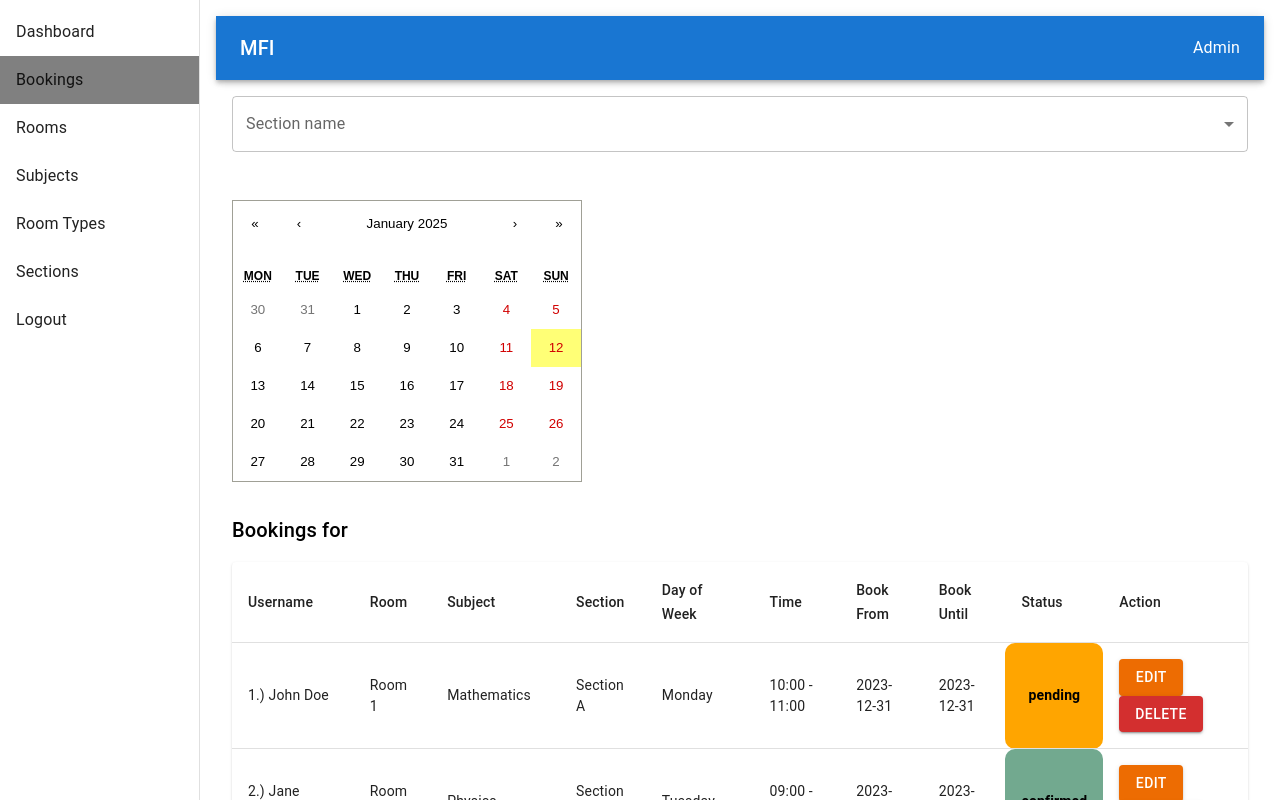
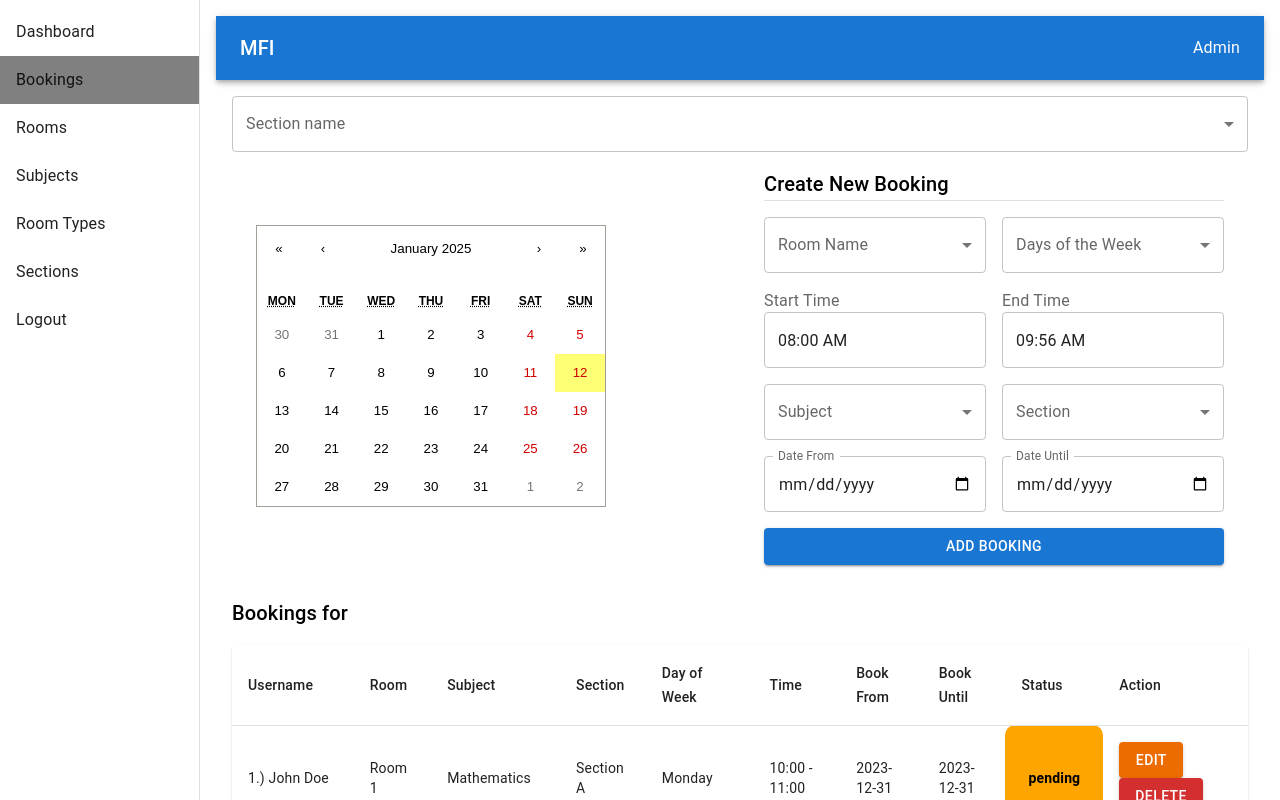
Before and after one commit to Adornadowilliam2/lay, a React (Vite) app: page / in a window 1280 px wide. Both pictures are taken after a click on the item "Bookings". Shown: the top 800 px of the page. Built offline with nearby package versions, Linux system fonts and the light colour scheme.

Commit message:
- fix the issue

```diff
--- a/src/pages/Home.jsx
+++ b/src/pages/Home.jsx
@@ -1108,9 +1108,219 @@ const [open, setOpen] = useState(false);
                     ? "space-evenly"
                     : "space-between",
                   flexWrap: isSmallScreen ? "wrap" : "nowrap",
+                  padding: 0,
+                  margin: 0,
                 }}
               >
-                <Calendar tileContent={tileContent} />
+                <Container>
+                  <Calendar tileContent={tileContent} />
+                </Container>
+                <Container sx={{ maxWidth: 400 }}>
+                  <Typography variant="h6">Create New Booking</Typography>
+                  <Divider sx={{ marginBottom: 2 }} />
+                  <Box component="form" onSubmit={handleAddBooking}>
+                    <Grid container spacing={2}>
+                      {/* Room Name Select */}
+                      <Grid item xs={6}>
+                        <FormControl fullWidth>
+                          <InputLabel id="room-select-label">
+                            Room Name
+                          </InputLabel>
+                          <Select
+                            labelId="room-select-label"
+                            name="roomId"
+                            value={newBooking.roomId}
+                            onChange={handleBookingChange}
+                            label="Room Name"
+                          >
+                            {rooms.map((room) => (
+                              <MenuItem key={room.id} value={room.id}>
+                                {room.room_name} (Capacity: {room.capacity})
+                              </MenuItem>
+                            ))}
+                          </Select>
+                          {warnings?.room_id ? (
+                            <FormHelperText error>
+                              {warnings.room_id}
+                            </FormHelperText>
+                          ) : null}
+                        </FormControl>
+                      </Grid>
+
+                      {/* Days of the Week */}
+                      <Grid item xs={6}>
+                        <FormControl fullWidth>
+                          <InputLabel id="days-select-label">
+                            Days of the Week
+                          </InputLabel>
+                          <Select
+                            labelId="days-select-label"
+                            name="daysOfWeek"
+                            multiple
+                            value={newBooking.daysOfWeek}
+                            onChange={handleDaySelection}
+                            renderValue={(selected) => selected.join(", ")}
+                          >
+                            {[
+                              "Monday",
+                              "Tuesday",
+                              "Wednesday",
+                              "Thursday",
+                              "Friday",
+                              "Saturday",
+                              "Sunday",
+                            ].map((day) => (
+                              <MenuItem key={day} value={day}>
+                                <Checkbox
+                                  checked={newBooking.daysOfWeek.includes(day)}
+                                />
+                                {day}
+                              </MenuItem>
+                            ))}
+                          </Select>
+                          {warnings?.day_of_week ? (
+                            <FormHelperText error>
+                              {warnings.day_of_week}
+                            </FormHelperText>
+                          ) : null}
+                        </FormControl>
+                      </Grid>
+
+                      {/* Start Time */}
+                      <Grid item xs={6}>
+                        <InputLabel>Start Time</InputLabel>
+                        <LocalizationProvider dateAdapter={AdapterDayjs}>
+                          <MobileTimePicker
+                            value={newBooking.startTime}
+                            onChange={handleStartTimeChange}
+                          />
+                        </LocalizationProvider>
+                        {warnings?.start_time ? (
+                          <FormHelperText error>
+                            {warnings.start_time}
+                          </FormHelperText>
+                        ) : null}
+                      </Grid>
+
+                      {/* End Time */}
+                      <Grid item xs={6}>
+                        <InputLabel>End Time</InputLabel>
+                        <LocalizationProvider dateAdapter={AdapterDayjs}>
+                          <MobileTimePicker
+                            value={newBooking.endTime}
+                            onChange={handleEndTimeChange}
+                          />
+                        </LocalizationProvider>
+                        {warnings?.end_time ? (
+                          <FormHelperText error>
+                            {warnings.end_time}
+                          </FormHelperText>
+                        ) : null}
+                      </Grid>
+
+                      {/* Subject Select */}
+                      <Grid item xs={6}>
+                        <FormControl fullWidth>
+                          <InputLabel id="subject-select-label">
+                            Subject
+                          </InputLabel>
+                          <Select
+                            labelId="subject-select-label"
+                            name="subjectId"
+                            value={newBooking.subjectId}
+                            onChange={handleBookingChange}
+                            label="Subject"
+                          >
+                            {subjects.map((subject) => (
+                              <MenuItem key={subject.id} value={subject.id}>
+                                {subject.subject_name}
+                              </MenuItem>
+                            ))}
+                          </Select>
+                          {warnings?.subject_id ? (
+                            <FormHelperText error>
+                              {warnings.subject_id}
+                            </FormHelperText>
+                          ) : null}
+                        </FormControl>
+                      </Grid>
+
+                      {/* Section Select */}
+                      <Grid item xs={6}>
+                        <FormControl fullWidth>
+                          <InputLabel id="section-select-label">
+                            Section
+                          </InputLabel>
+                          <Select
+                            labelId="section-select-label"
+                            name="sectionId"
+                            value={newBooking.sectionId}
+                            onChange={handleBookingChange}
+                            label="Section"
+                          >
+                            {sections.map((section) => (
+                              <MenuItem key={section.id} value={section.id}>
+                                {section.section_name}
+                              </MenuItem>
+                            ))}
+                          </Select>
+                          {warnings?.section_id ? (
+                            <FormHelperText error>
+                              {warnings.section_id}
+                            </FormHelperText>
+                          ) : null}
+                        </FormControl>
+                      </Grid>
+
+                      {/* Date From */}
+                      <Grid item xs={6}>
+                        <TextField
+                          label="Date From"
+                          name="date_from"
+                          type="date"
+                          value={newBooking.date_from}
+                          onChange={handleBookingChange}
+                          fullWidth
+                          InputLabelProps={{
+                            shrink: true,
+                          }}
+                        />
+                        {warnings?.book_from ? (
+                          <FormHelperText error>
+                            {warnings.book_from}
+                          </FormHelperText>
+                        ) : null}
+                      </Grid>
+
+                      {/* Date Until */}
+                      <Grid item xs={6}>
+                        <TextField
+                          label="Date Until"
+                          name="date_until"
+                          type="date"
+                          value={newBooking.date_until}
+                          onChange={handleBookingChange}
+                          fullWidth
+                          InputLabelProps={{
+                            shrink: true,
+                          }}
+                        />
+                        {warnings?.book_until ? (
+                          <FormHelperText error>
+                            {warnings.book_until}
+                          </FormHelperText>
+                        ) : null}
+                      </Grid>
+
+                      {/* Submit Button */}
+                      <Grid item xs={12}>
+                        <Button variant="contained" type="submit" fullWidth>
+                          Add Booking
+                        </Button>
+                      </Grid>
+                    </Grid>
+                  </Box>
+                </Container>
               </Box>
               {/* Bookings Table for the selected section */}
               <Box sx={{ mt: 4 }}>
```
